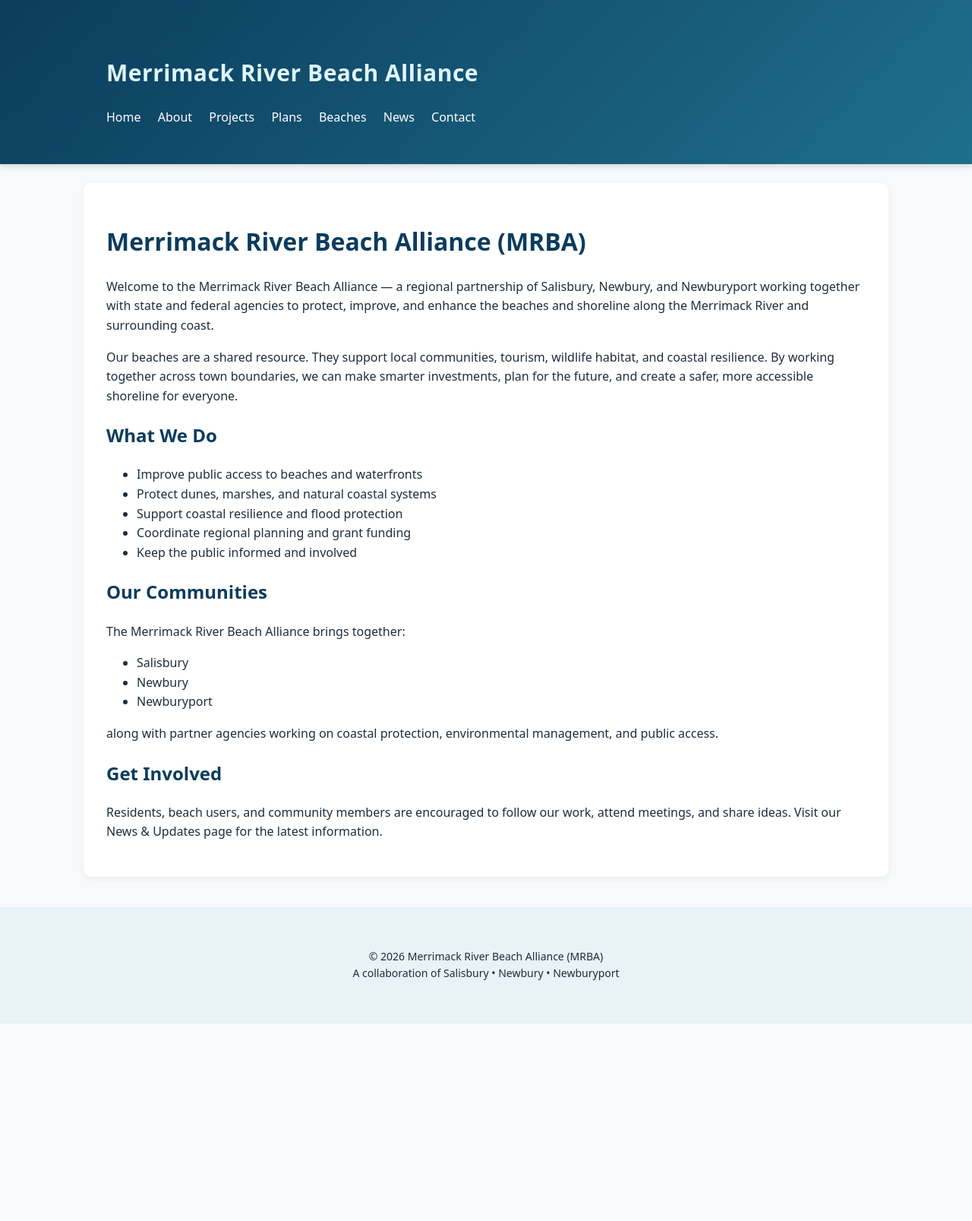
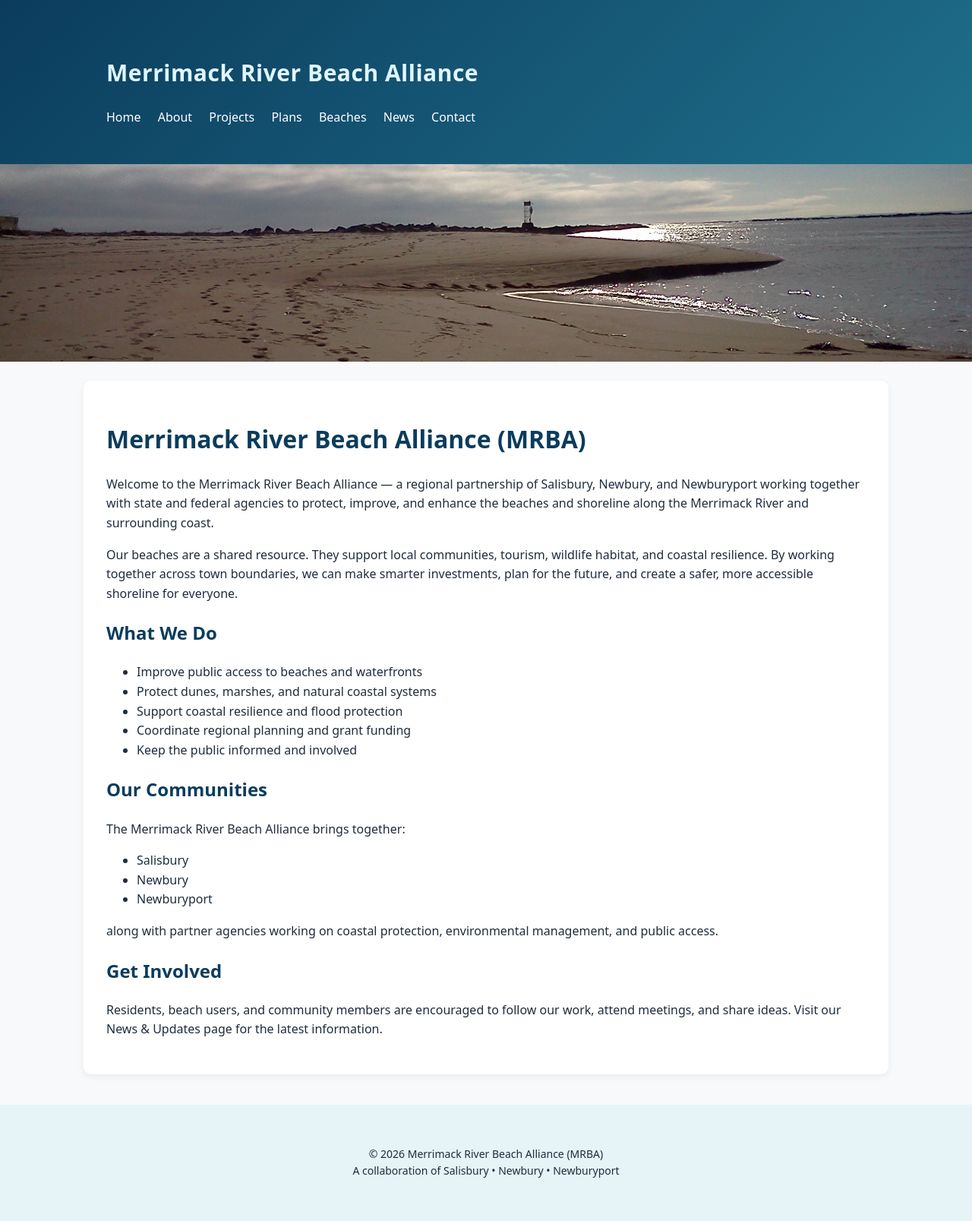
Before and after one commit to MAMRBAGOV/mamrba.gov, a Jekyll site: the page built from index.md, in a window 1280 px wide. Shown: the whole page at 76% size. Built offline with Jekyll 4.4.1, drawn with Linux system fonts in a browser that asks for light colours; before the commit the page ends 1347 px from its top, so only the background shows below that.

Commit message:
Update default.html

```diff
--- a/_layouts/default.html
+++ b/_layouts/default.html
@@ -4,20 +4,15 @@
   <meta charset="UTF-8">
   <title>{{ page.title }} | Merrimack River Beach Alliance</title>
   <meta name="viewport" content="width=device-width, initial-scale=1">
-
-  <!-- Main stylesheet -->
   <link rel="stylesheet" href="/assets/style.css">
 </head>
 
 <body>
 
-  <!-- ===== Header ===== -->
+  <!-- Header -->
   <header class="site-header">
     <div class="wrap">
-      <h1 class="site-title">
-        <a href="/">Merrimack River Beach Alliance</a>
-      </h1>
-
+      <h1 class="site-title"><a href="/">Merrimack River Beach Alliance</a></h1>
       <nav class="nav">
         <a href="/">Home</a>
         <a href="/about">About</a>
@@ -30,19 +25,19 @@
     </div>
   </header>
 
+  <!-- Banner -->
+  <div class="hero"></div>
 
-  <!-- ===== Page Content ===== -->
+  <!-- Page content -->
   <main class="content wrap">
     {{ content }}
   </main>
 
-
-  <!-- ===== Footer ===== -->
+  <!-- Footer -->
   <footer class="footer">
     <div class="wrap">
-      <p>
-        © {{ site.time | date: "%Y" }} Merrimack River Beach Alliance (MRBA)<br>
-        A collaboration of Salisbury • Newbury • Newburyport
+      <p>© {{ site.time | date: "%Y" }} Merrimack River Beach Alliance (MRBA)<br>
+         A collaboration of Salisbury • Newbury • Newburyport
       </p>
     </div>
   </footer>
```
